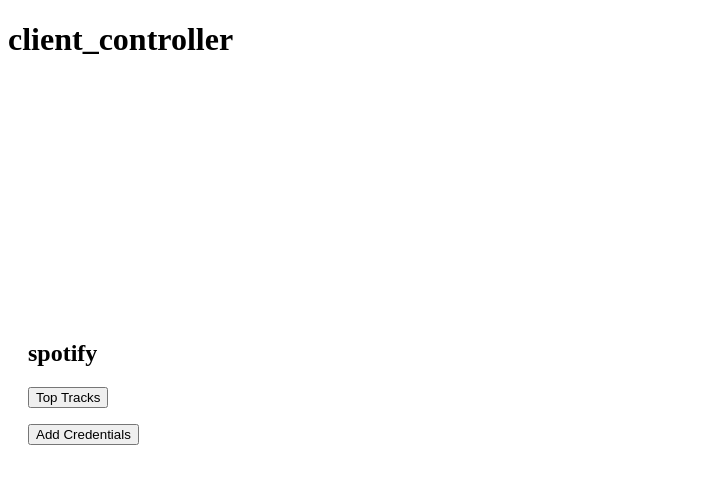
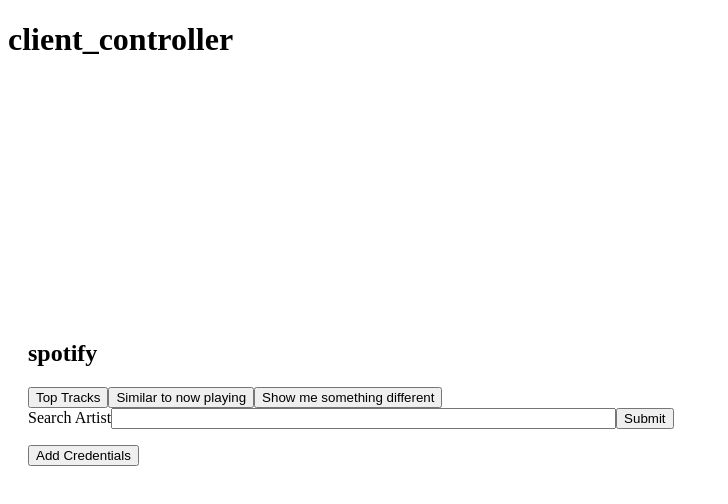
Before and after one commit to adam-c-fox/tangible-music-system, a React (Create React App) app in the folder react_client/: page / in a window 1280 px wide. Shown: the top 504 px of the page, without its empty margins (0-728 px from the left). Built offline with nearby package versions, Linux system fonts and the light colour scheme; no server answers.

Commit message:
[backend] Add spotify endpoints: artist-top-tracks, similar-to-now-playing, something-different

```diff
--- a/react_client/src/Spotify.jsx
+++ b/react_client/src/Spotify.jsx
@@ -6,12 +6,35 @@ import { host, logicPort } from '.';
 export default class Spotify extends Component {
   constructor(props) {
     super(props);
+    this.state = {
+      artistName: '',
+    };
 
     this.topTracksOnClick = this.topTracksOnClick.bind(this);
+    this.artistOnChange = this.artistOnChange.bind(this);
+    this.artistOnSubmit = this.artistOnSubmit.bind(this);
   }
 
   topTracksOnClick() {
     fetch(`http://${host}:${logicPort}/spotify/send/top-tracks`);
+  }
+
+  similarToNowPlaying() {
+    fetch(`http://${host}:${logicPort}/spotify/send/similar-to-now-playing`);
+  }
+
+  somethingDifferent() {
+    fetch(`http://${host}:${logicPort}/spotify/send/something-different`);
+  }
+
+  artistOnChange(event) {
+    this.setState({ artistName: event.target.value });
+  }
+
+  artistOnSubmit(event) {
+    event.preventDefault();
+    const { artistName } = this.state;
+    fetch(`http://${host}:${logicPort}/spotify/send/artist-top-tracks?artistName=${artistName}`);
   }
 
   renderTrack(element) {
@@ -22,6 +45,15 @@ export default class Spotify extends Component {
     return (
       <div className="spotify">
         <button type="button" onClick={this.topTracksOnClick}>Top Tracks</button>
+        <button type="button" onClick={this.similarToNowPlaying}>Similar to now playing</button>
+        <button type="button" onClick={this.somethingDifferent}>Show me something different</button>
+
+        <form onSubmit={this.artistOnSubmit}>
+          Search Artist
+          <input type="text" name="artist" onChange={this.artistOnChange} size="60"/>
+          <input type="submit" value="Submit" />
+        </form>
+
       </div>
     );
   }
```
Also changed, not shown: 1 other file (tests, documents, lock files or other folders).
